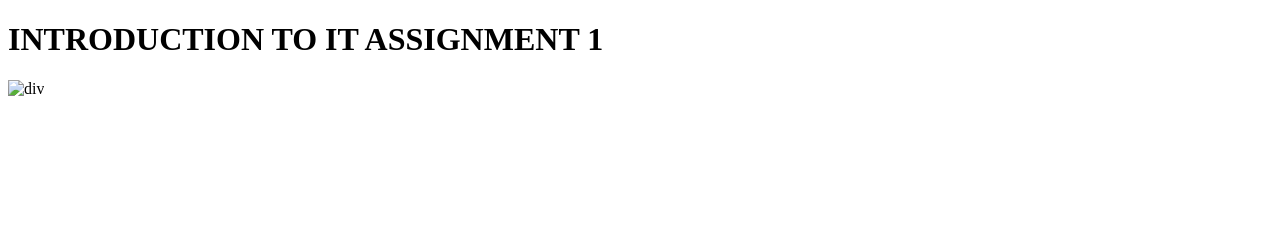
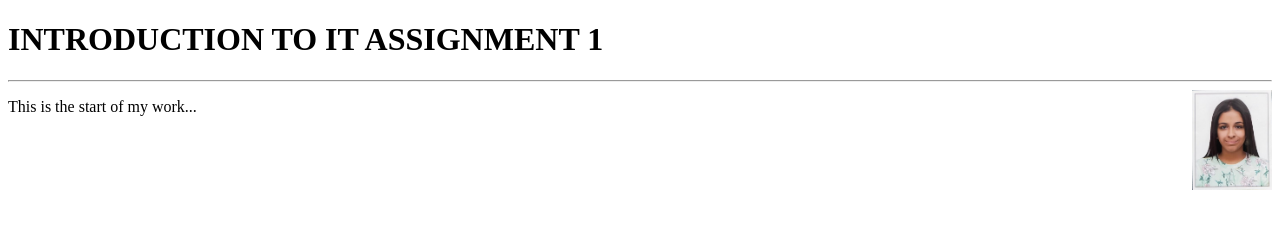
Before and after one commit to divyanshi395/divyanshi395.github.io, a plain HTML site: page INDEX.HTML in a window 1280 px wide. Drawn offline with Linux system fonts and the light colour scheme.

Commit message:
starting web

```diff
--- a/INDEX.HTML
+++ b/INDEX.HTML
@@ -6,6 +6,10 @@
 <BODY>
 
 <H1 align = "centre"> INTRODUCTION TO IT ASSIGNMENT 1 </H1>
-<img src = "div.jpg" alt = "div" width = "80" height = "100"0>
+<HR>
+<img src = "div.jpg" alt = "div" width = "80" height = "100"0 style="float:right;">
+
+<p>This is the start of my work...</p>
+
 </BODY>
 </HTML>
```
Also changed, not shown: 2PERSONALITY1.JPG (added), Ideal job2.PNG (added), PERSONALITY1.jpg (added), PERSONALITY2.jpg (added), div.jpg (added), ideal job1.PNG (added).
